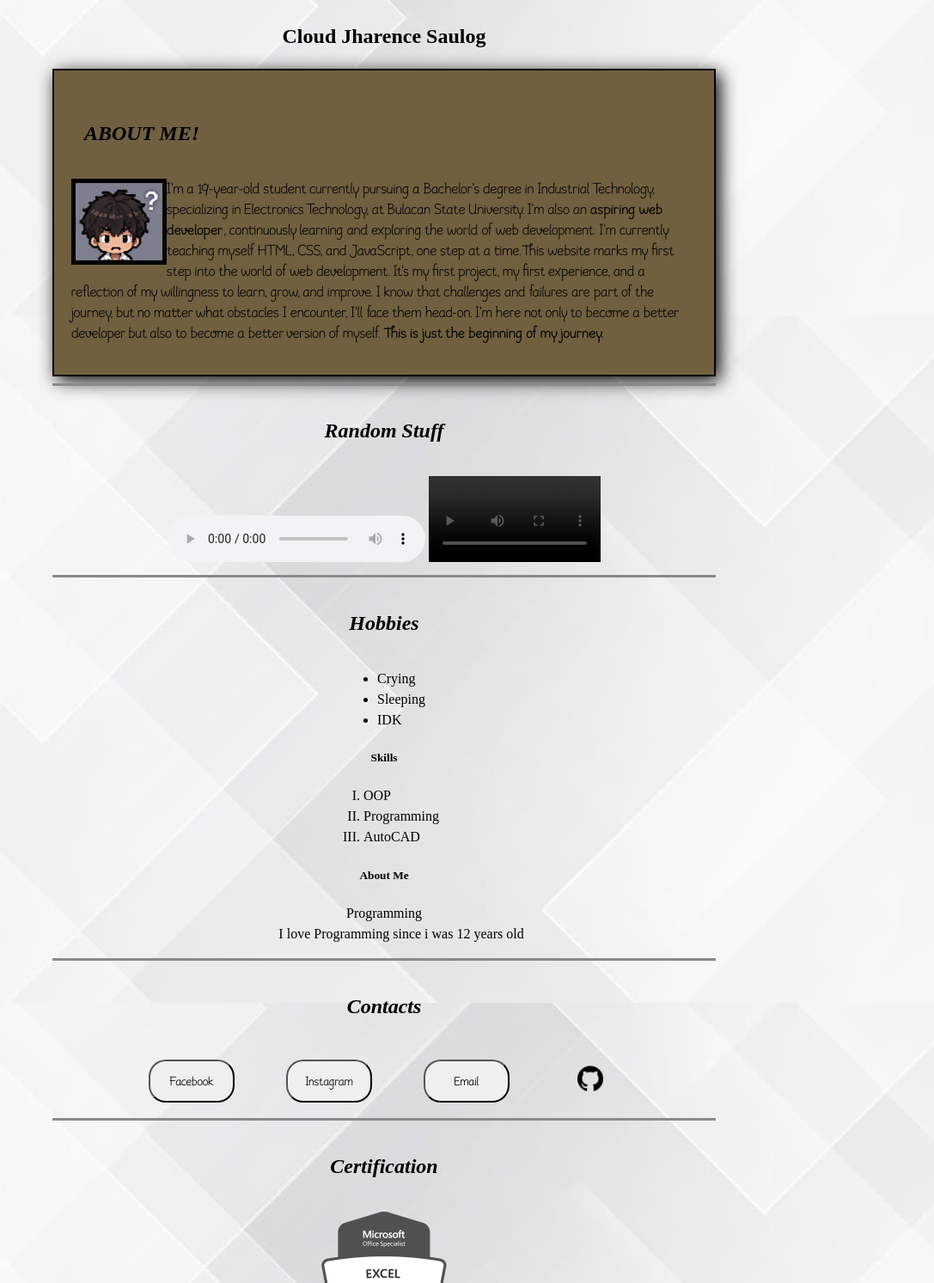
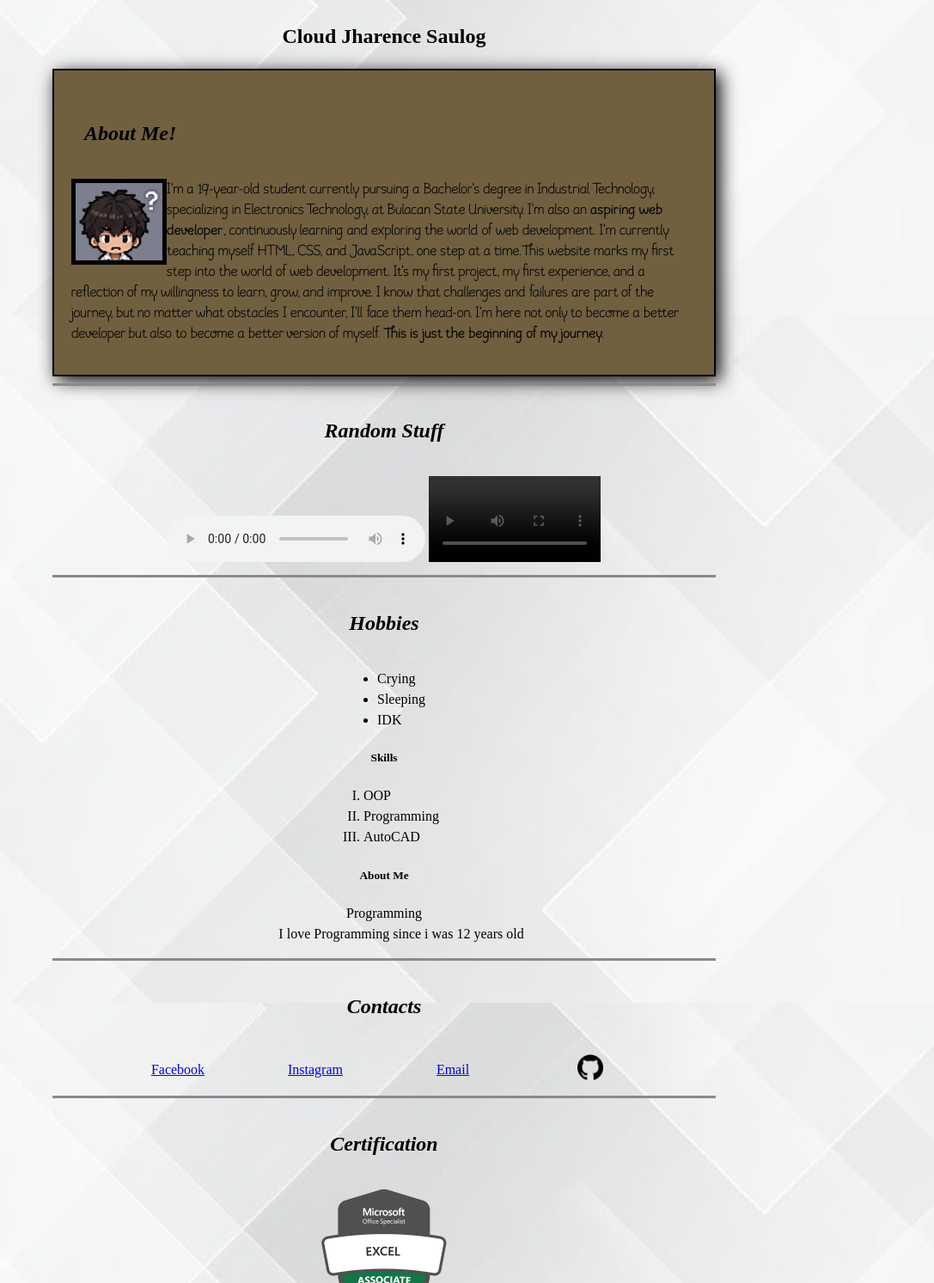
Before and after one commit to Clawdsh/another, a plain HTML site: page Home.html in a window 1280 px wide. Shown: the part 433-1926 px from the top of the page at 86% size, without its empty margins (193-1280 px from the left). Drawn offline with Linux system fonts and the light colour scheme; grey boxes are pictures that could not be loaded.

Commit message:
Fix formatting and update contact links in Home.html

```diff
--- a/Home.html
+++ b/Home.html
@@ -32,8 +32,8 @@
 
 
             <div id="aboutme">
-                <h2 class="Titles" > ABOUT ME! </h2>
-                <p> <img src="Keeps/confused.gif" alt="MEEE" height="100">
+                <h2 class="Titles" > About Me! </h2>
+                <p> <img src="Keeps/confused.gif" alt="confused" height="100">
                          I'm a 19-year-old student currently pursuing a Bachelor's degree in Industrial Technology,
                          specializing in Electronics Technology, at Bulacan State University.
                          I'm also an <span>aspiring web developer</span>, continuously learning and exploring the world
@@ -95,9 +95,9 @@
         <section>
             <h2 class="Titles" id="contactsnav">Contacts</h2>
             <div class="contacts">
-                <a class="button" href="https://www.facebook.com/Cerzoo/" target="_blank" title="Cloud">     <button class="litbut">Facebook</button>   </a>
-                <a class="button" href="https://www.instagram.com/clawdsh" target="_blank" title="Cloud">     <button class="litbut">Instagram</button>   </a>
-                <a class="button" href="mailto:jharencecloud@gmail.com" target="_blank">                       <button class="litbut">Email</button>    </a>
+                <a class="button" href="https://www.facebook.com/Cerzoo/" target="_blank" title="Cloud">     Facebook   </a>
+                <a class="button" href="https://www.instagram.com/clawdsh" target="_blank" title="Cloud">Instagram </a>
+                <a class="button" href="mailto:jharencecloud@gmail.com" target="_blank">                   Email    </a>
                 <a class="githubbut" href="https://github.com/Clawdsh"><img src="Keeps/github.png" alt=""></a>
             </div>
         </section>
```
